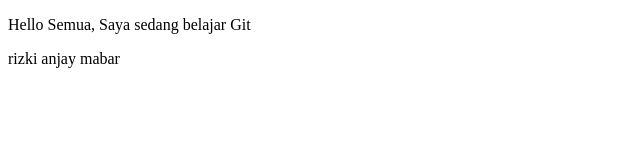
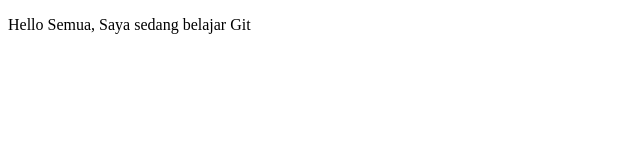
Before and after one commit to rzky1404/belajar-git, a plain HTML site: page index.html in a window 1280 px wide. Shown: the full height of the page, 0-640 px from the left. Drawn offline with Linux system fonts and the light colour scheme.

Commit message:
membuat file login.html

```diff
--- a/index.html
+++ b/index.html
@@ -6,6 +6,5 @@
     </head>
     <body>
         <p>Hello Semua, Saya sedang belajar Git</p>
-        <p>rizki anjay mabar</p>
     </body>
 </html>
```
Also changed, not shown: login.html (added).
